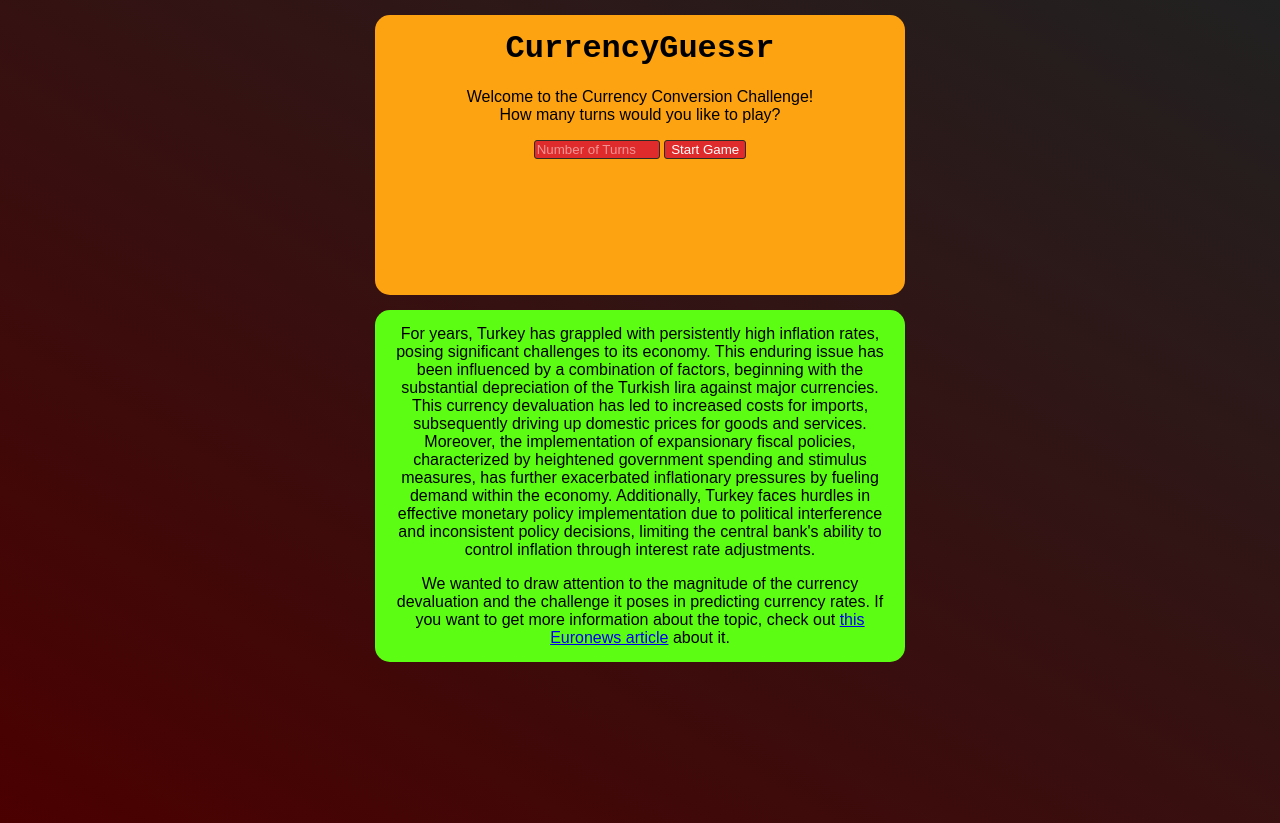
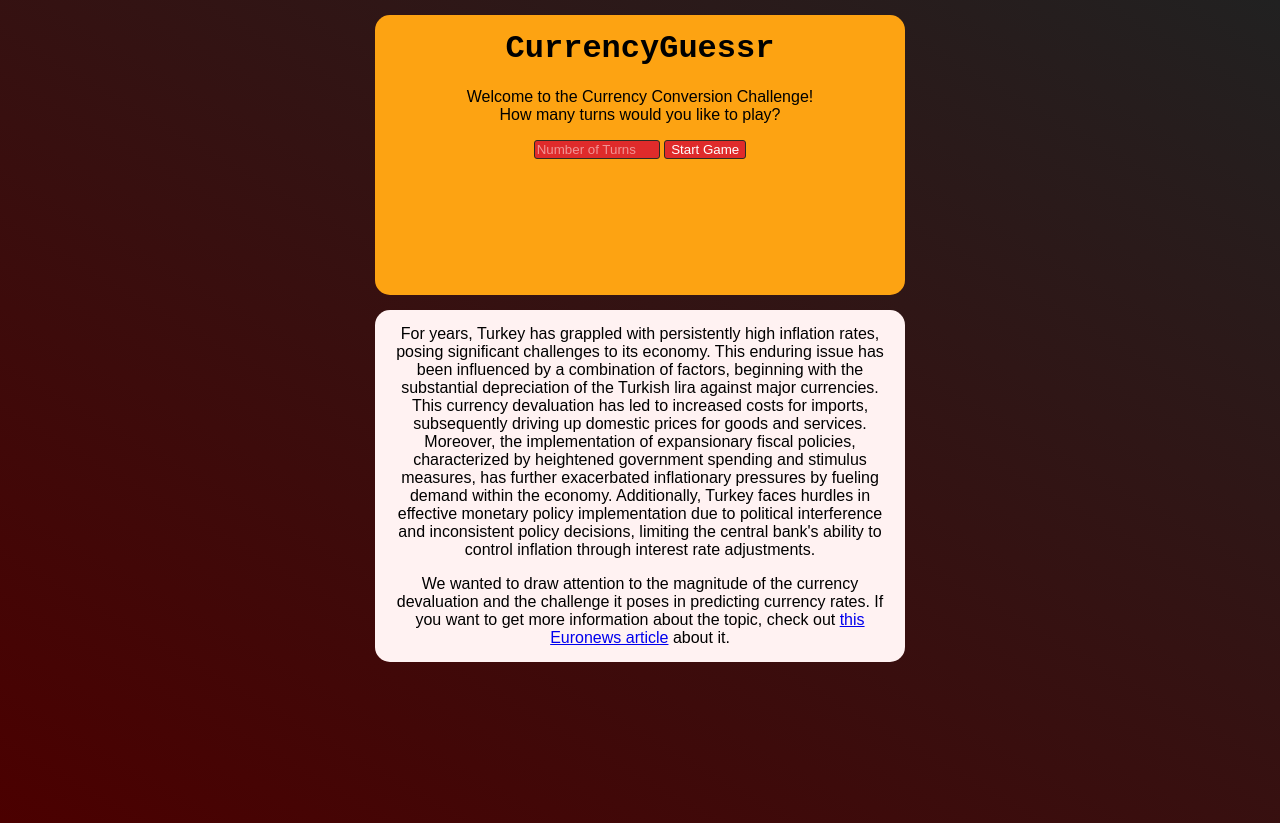
Before and after one commit to Myzmi/CurrencyGuessr, a Django app: page / in a window 1280 px wide. Run offline with Django 4.2, Linux system fonts and the light colour scheme.

Commit message:
changed the explanation box color

```diff
--- a/currencyRateGame/game/static/game/styles.css
+++ b/currencyRateGame/game/static/game/styles.css
@@ -92,7 +92,7 @@ input:disabled{
 #explanation{
     text-align: center;
     margin: 15px auto;
-    background-color: hsl(101, 98%, 53%);
+    background-color: #fff2f2;
     padding: 15px;
     border-radius: 15px;
     min-height: 250px;
```
